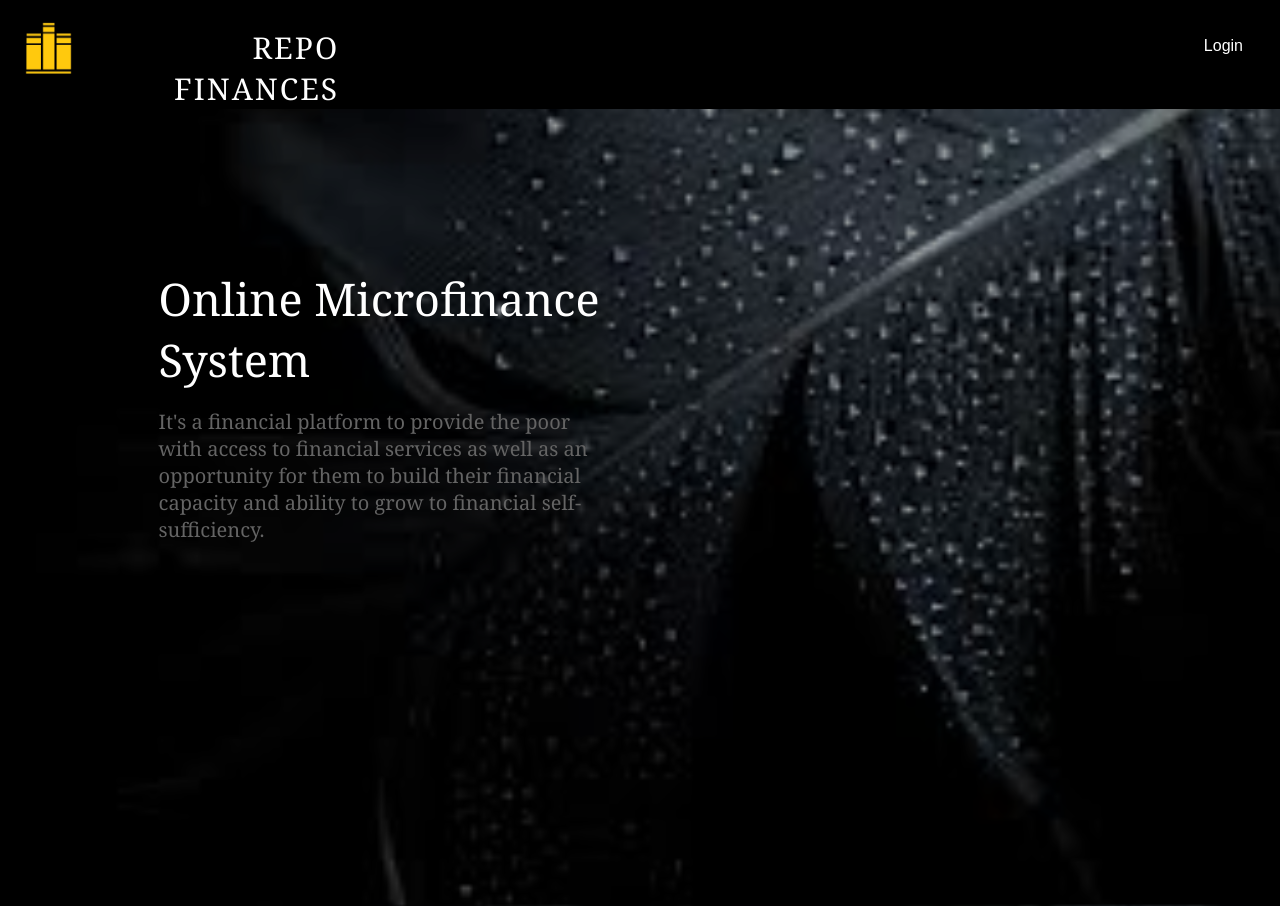
After one commit to Viper43/Online-Micro-Finance-System, a PHP site: page /about_us.html in a window 1280 px wide. The commit adds this page. Run offline with PHP 8.4, Linux system fonts and the light colour scheme.

Commit message:
release v1.3.5

```diff
--- a/Create Transaction/create_transaction_back.php
+++ b/Create Transaction/create_transaction_back.php
@@ -63,7 +63,7 @@
 
             $receiver = $_POST["receiver"];
 
-            $sql = "SELECT * FROM transactions WHERE Account_No = '{$receiver}' ";
+            $sql = "SELECT * FROM accounts WHERE Account_No = '{$receiver}' ";
             $query = $db->query($sql);
 
             $row_Count = $query->rowCount();
--- /dev/null
+++ b/about_us.html
@@ -0,0 +1,27 @@
+<html>
+<head>
+<title>Login Page </title>
+	<link rel = "icon" href = "images/logo.png" type = "image/x-icon">
+	<link rel="stylesheet" href="login/style_login.css"/>
+	<script src="login/demo_login.js"></script>
+</head>
+<body>
+	<div class="menu_bar">
+		<!---------- Logo ------------------------------->
+
+		<div class="logo">
+			<img class="icon" src="images/icon.jpg"/>
+			<label class="logo-label">REPO FINANCES</label>
+		</div>
+
+		<ul>
+		    <li><a href="index.html"> Login </a></li>
+		 </ul>
+    </div>
+
+    <div class="info_form">
+        <h1 style="color:white; font-family: cambria; font-size: 45; font-weight: normal;">Online Microfinance System</h1><br>
+        <p style="color:rgb(100,100,100); font-family: cambria; font-size: 20; font-weight: normal;">It's a financial platform to provide the poor with access to financial services as well as an opportunity for them to build their financial capacity and ability to grow to financial self-sufficiency.</p><br>
+    </div>
+</body>
+</html>
--- a/common variables/common_var.php
+++ b/common variables/common_var.php
@@ -11,5 +11,5 @@
     $max_td_tenure = 20;                                // maximum tenure of term deposit
     $max_loan_tenure = 240;                             //maximum tenure of loan
 
-    //$age = date_diff(date_create($currentDate), date_create($creation_date))->format("%a");
+    $age = date("Y-m-d", strtotime("-15 years", strtotime(date('d-m-Y'))));                 //age
 ?>
--- a/login/register_back.php
+++ b/login/register_back.php
@@ -30,7 +30,7 @@
 			else
 			{
 				echo "<script type='text/javascript' >
-                alert('Email id already registerred!')
+                alert('Email id already registerred! Please login')
                 document.location='../index.html'
 				</script>";
 			}
```
Also changed, not shown: collector/collector_back.php (+12 -8 lines), collector/collector_main.php (+15 -0 lines), index.php (renamed from index.html, +19 -1 lines).
